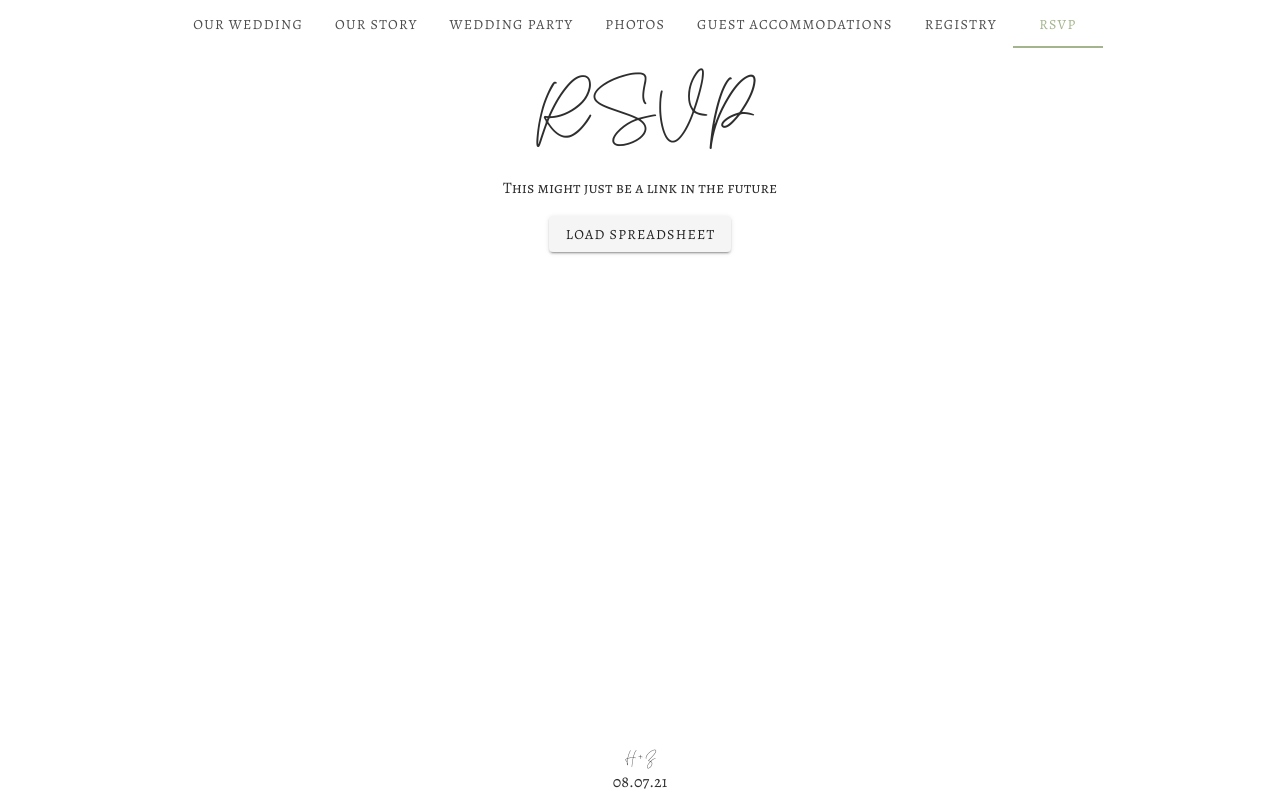
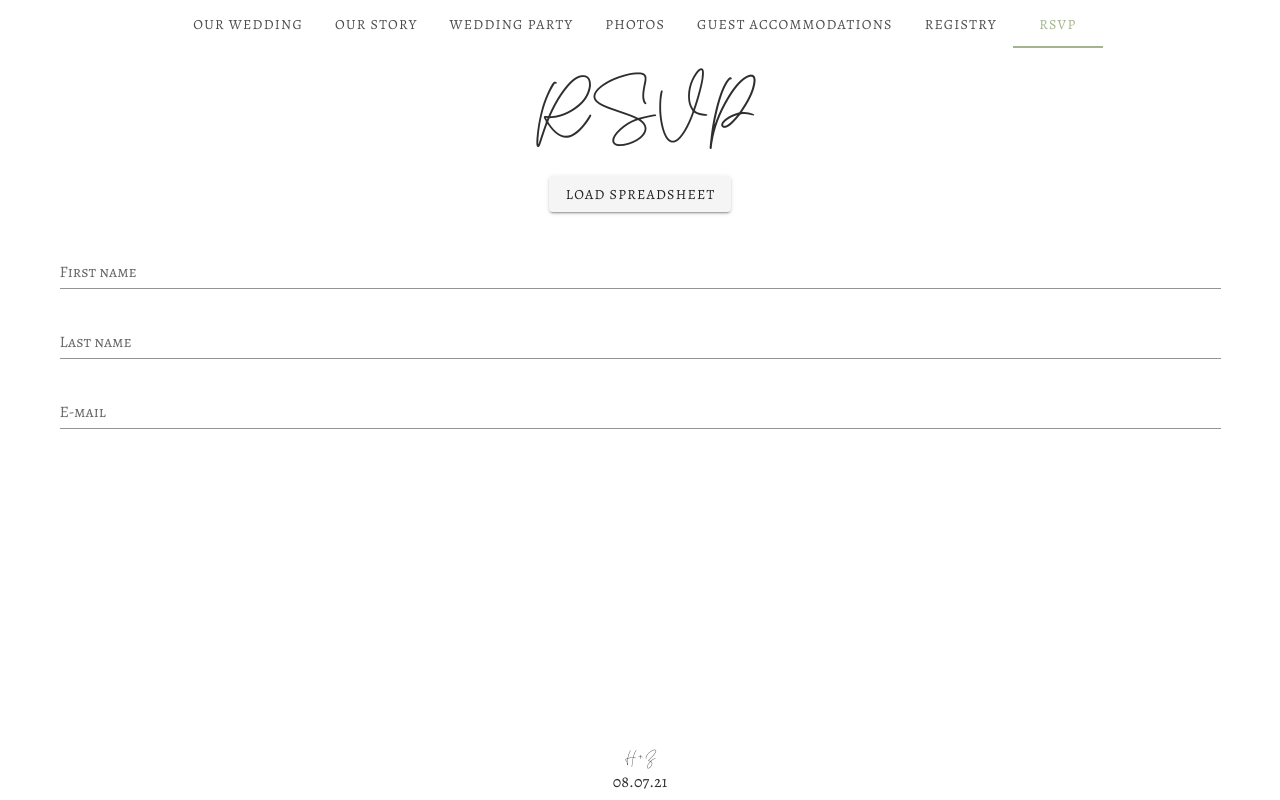
Before and after one commit to zdawz/zach-and-haley-2021, a Vue app: page /rsvp in a window 1280 px wide. Built offline with nearby package versions, Linux system fonts and the light colour scheme.

Commit message:
Starting form for RSVP

```diff
--- a/package.json
+++ b/package.json
@@ -9,6 +9,7 @@
   },
   "dependencies": {
     "core-js": "^3.6.5",
+    "email-validator": "^2.0.4",
     "google-spreadsheet": "^3.0.13",
     "node-sass": "^5.0.0",
     "vue": "^2.6.11",
--- a/src/views/RSVP.vue
+++ b/src/views/RSVP.vue
@@ -1,22 +1,51 @@
 <template>
   <div>
     <h1>RSVP</h1>
-    <p>This might just be a link in the future</p>
     <v-btn @click="loadSpreadsheet">Load Spreadsheet</v-btn>
     <p>{{ spreadsheetTitle }}</p>
+    <v-form v-model="valid">
+      <v-container>
+        <v-text-field
+          v-model="firstName"
+          :rules="nameRules"
+          label="First name"
+          required
+        ></v-text-field>
+        <v-text-field
+          v-model="lastName"
+          :rules="nameRules"
+          label="Last name"
+          required
+        ></v-text-field>
+        <v-text-field
+          v-model="email"
+          :rules="emailRules"
+          label="E-mail"
+          required
+        ></v-text-field>
+      </v-container>
+    </v-form>
   </div>
 </template>
 
 <script>
 const { GoogleSpreadsheet } = require("google-spreadsheet");
+const validator = require("email-validator");
 
 export default {
   name: "RSVP",
-  data: function() {
-    return {
-      spreadsheetTitle: null,
-    };
-  },
+  data: () => ({
+    valid: false,
+    firstName: "",
+    lastName: "",
+    nameRules: [(v) => !!v || "Name is required"],
+    email: "",
+    emailRules: [
+      (v) => !!v || "E-mail is required",
+      (v) => validator.validate(v) || "E-mail must be valid",
+    ],
+    spreadsheetTitle: null,
+  }),
   methods: {
     async loadSpreadsheet() {
       const doc = new GoogleSpreadsheet(
```
Also changed, not shown: 1 other file (tests, documents, lock files or other folders).
